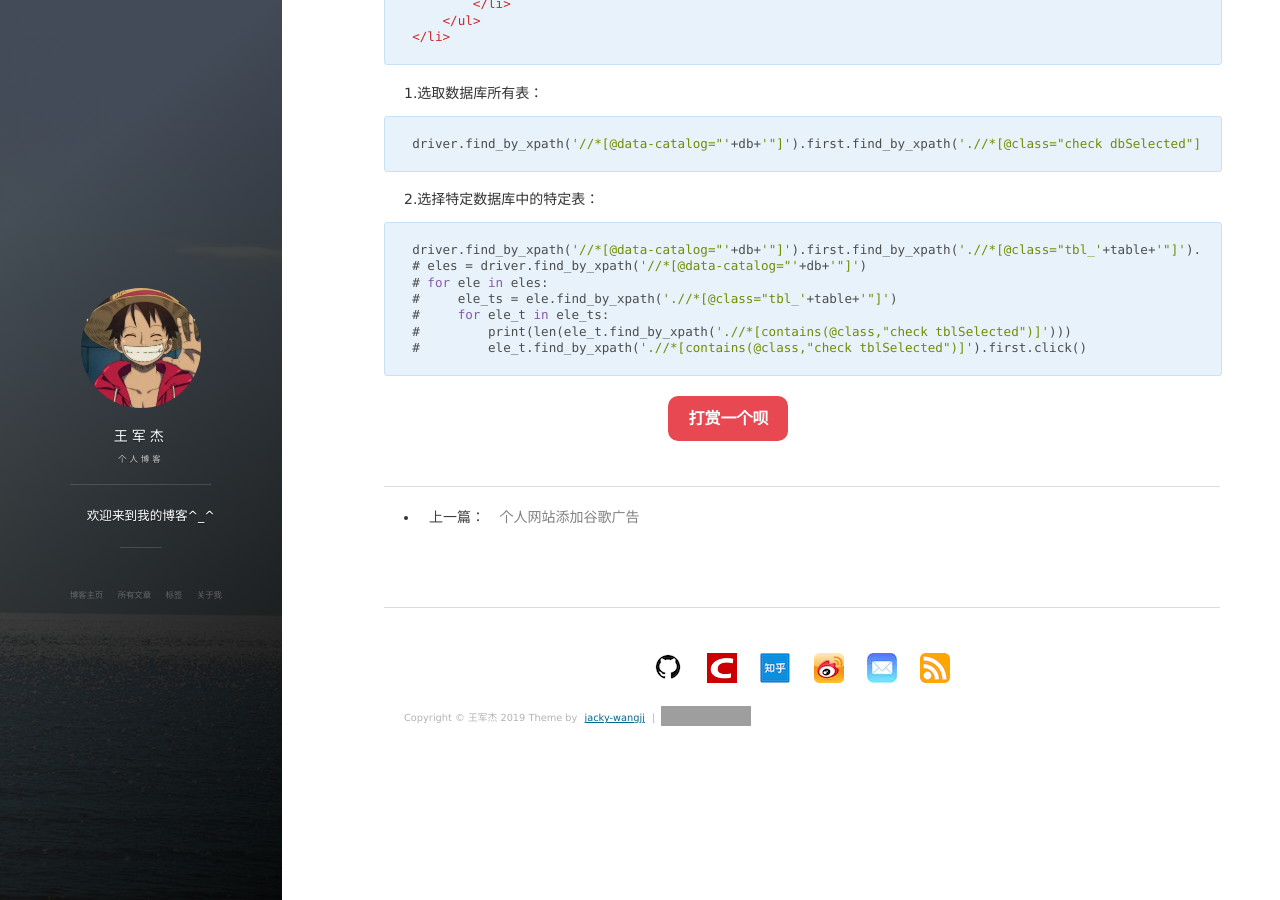
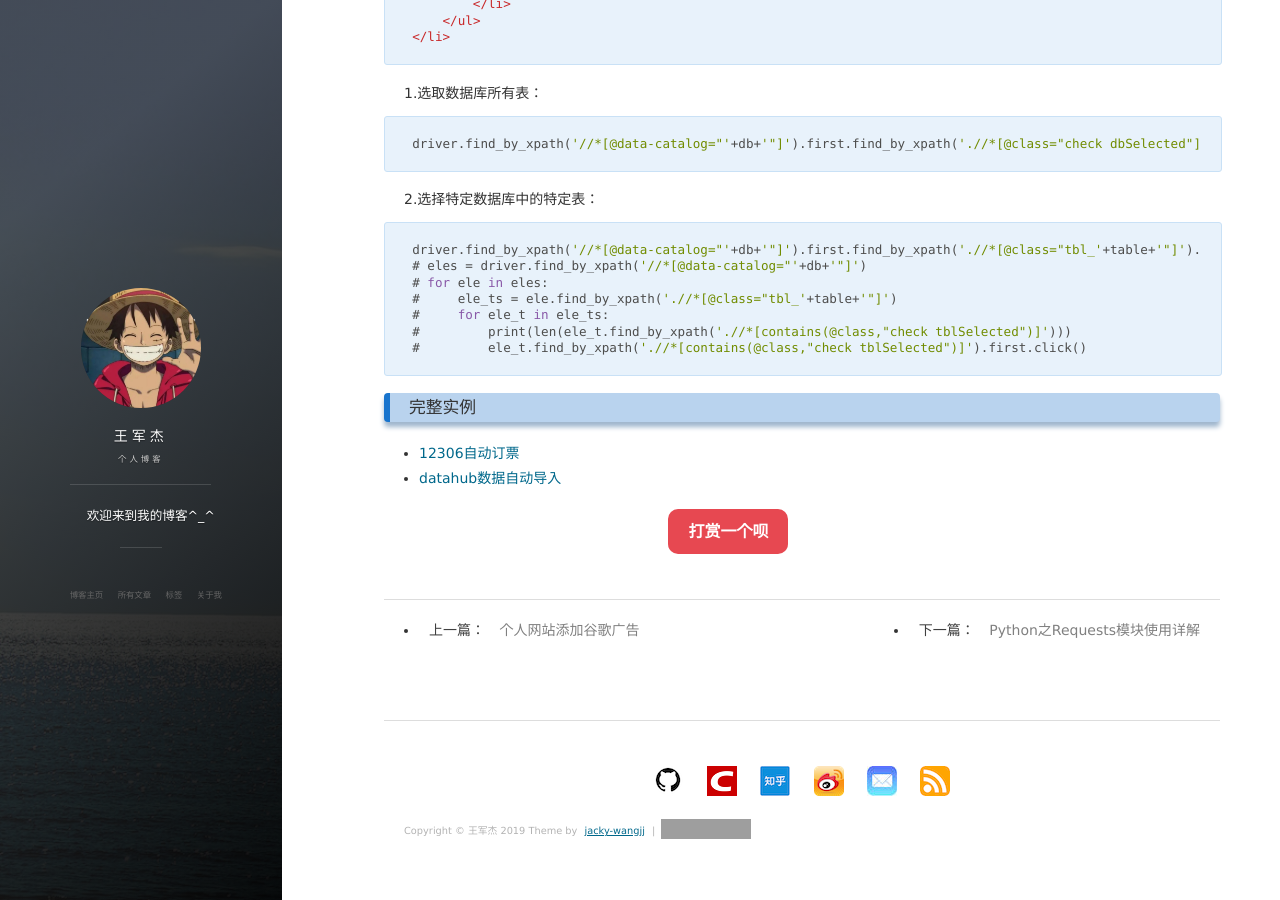
Before and after one commit to jacky-wangjj/jacky-wangjj.github.io, a Jekyll site: the page built from _posts/2019-04-12-Splinter自动化web应用测试工具详解.md, in a window 1280 px wide and 900 px high, scrolled down 2551 px. Built offline with Jekyll 4.4.1, drawn with Linux system fonts in a browser that asks for light colours; nearby versions of some CDN libraries; comment, search, counter and statistics services are not loaded; some of the changed lines change nothing that is shown; grey boxes are pictures that could not be loaded.

Commit message:
blog Python之Requests模块使用详解

````diff
--- a/_posts/2019-04-12-Splinter自动化web应用测试工具详解.md
+++ b/_posts/2019-04-12-Splinter自动化web应用测试工具详解.md
@@ -126,6 +126,7 @@ Splinter中标签查找支持链式查找，及可以使用`driver.find_by_id().
 ```python
 driver.find_by_xpath('//*[@data-catalog="'+db+'"]').first.find_by_xpath('.//*[@class="check dbSelected"]').click()
 ```
+
 2.选择特定数据库中的特定表：
 
 ```python
@@ -137,3 +138,8 @@ driver.find_by_xpath('//*[@data-catalog="'+db+'"]').first.find_by_xpath('.//*[@c
 #         print(len(ele_t.find_by_xpath('.//*[contains(@class,"check tblSelected")]')))
 #         ele_t.find_by_xpath('.//*[contains(@class,"check tblSelected")]').first.click()
 ```
+
+### 完整实例
+
+* [12306自动订票](https://github.com/jacky-wangjj/12306/blob/master/splinterTicket/hackTickets.py)
+* [datahub数据自动导入](https://github.com/jacky-wangjj/PythonUtils/blob/master/datahub/SplinterUtils.py)
--- /dev/null
+++ b/_posts/2019-04-13-Python_Requests_Model_User_Docs.md
@@ -0,0 +1,292 @@
+---
+layout: post
+title: Python之Requests模块使用详解
+date: 2019-04-13
+tags: python
+---
+
+### Requests模块简介
+
+Requests模块是在Python内置模块的基础上进行了高度的封装，主要用来发送HTTP网络请求，可以轻而易举的完成浏览器的任何操作。
+Requests模块比urllib2模块更简洁。
+[官方文档](http://docs.python-requests.org/en/master/)
+[中文文档](http://docs.python-requests.org/zh_CN/latest/)
+[Requests模块源码](https://github.com/kennethreitz/requests)
+
+#### **Requests模块功能特性**
+
+* Keep-Alive & 连接池
+* 国际化域名和 URL
+* 带持久 Cookie 的会话
+* 浏览器式的 SSL 认证
+* 自动内容解码
+* 基本/摘要式的身份认证
+* 优雅的 key/value Cookie
+* 自动解压
+* Unicode 响应体
+* HTTP(S) 代理支持
+* 文件分块上传
+* 流下载
+* 连接超时
+* 分块请求
+* 支持 .netrc
+
+#### **[Requests模块安装](http://docs.python-requests.org/zh_CN/latest/user/install.html)**
+
+可以直接使用python pip进行安装：
+```python
+pip install requests
+```
+
+### [Requests模块快速上手](http://docs.python-requests.org/zh_CN/latest/user/quickstart.html)
+
+#### **导入模块**
+
+```python
+import requests
+```
+####  **定制请求头headers**
+
+```python
+headers = {
+    'Host': 'node16.sleap.com:8089',
+    'Referer': 'http://node16.sleap.com:8089/leapid-admin/view/login.html?cb=http%3A%2F%2Fnode15.sleap.com%3A2017',
+    'User-Agent': 'Mozilla/5.0 (Windows NT 6.1; Win64; x64) AppleWebKit/537.36 (KHTML, like Gecko) Chrome/73.0.3683.86 Safari/537.36'
+}
+r = requests.get(url, headers=headers)
+```
+####  **发送请求**
+
+```python
+r = requests.get('https://api.github.com/events')
+r = requests.post('http://httpbin.org/post', data = {'key':'value'})
+r = requests.put('http://httpbin.org/put', data = {'key':'value'})
+r = requests.delete('http://httpbin.org/delete')
+r = requests.head('http://httpbin.org/get')
+r = requests.options('http://httpbin.org/get')
+```
+其中`r`为`Response`对象，我们可以从这个对象中获取请求返回的信息。
+
+####  **传递URL参数**
+
+例如， httpbin.org/get?key=val。 Requests 允许你使用 params 关键字参数，以一个字符串字典来提供这些参数。
+举例来说，如果你想传递 key1=value1 和 key2=value2 到 httpbin.org/get ，那么你可以使用如下代码：
+```python
+payload = {'key1': 'value1', 'key2': 'value2'}
+r = requests.get("http://httpbin.org/get", params=payload)
+```
+通过打印输出该 URL，你能看到 URL 已被正确编码：
+```python
+>>> print(r.url)
+http://httpbin.org/get?key1=value1&key2=value2&key2=value3
+```
+
+####  **响应内容**
+
+Requests 会自动解码来自服务器的内容。大多数 unicode 字符集都能被无缝地解码。
+```python
+>>> r = requests.get('https://api.github.com/events')
+>>> r.text
+u'[{"repository":{"open_issues":0,"url":"https://github.com/...
+```
+你可以找出 Requests 使用了什么编码，并且能够使用 r.encoding 属性来改变它：
+```python
+>>> r.encoding
+'utf-8'
+>>> r.encoding = 'ISO-8859-1'
+```
+
+####  **JSON响应内容**
+
+Requests 中也有一个内置的 JSON 解码器，助你处理 JSON 数据：
+```python
+>>> r = requests.get('https://api.github.com/events')
+>>> r.json()
+[{u'repository': {u'open_issues': 0, u'url': 'https://github.com/...
+```
+如果 JSON 解码失败， r.json() 就会抛出一个异常。例如，响应内容是 401 (Unauthorized)，尝试访问 r.json() 将会抛出 ValueError: No JSON object could be decoded 异常。
+
+####  **更加复杂的POST请求**
+
+你想要发送一些编码为表单形式的数据——非常像一个 HTML 表单。要实现这个，只需简单地传递一个字典给 data 参数。你的数据字典在发出请求时会自动编码为表单形式：
+```python
+>>> payload = {'key1': 'value1', 'key2': 'value2'}
+>>> r = requests.post("http://httpbin.org/post", data=payload)
+>>> print(r.text)
+{
+  ...
+  "form": {
+    "key2": "value2",
+    "key1": "value1"
+  },
+  ...
+}
+```
+
+#### **响应状态码**
+
+我们可以通过`r.status_code`检测响应状态码：
+```python
+>>> r = requests.get('http://httpbin.org/get')
+>>> r.status_code
+200
+```
+
+#### **响应头**
+
+```python
+>>> r.headers
+{
+    'content-encoding': 'gzip',
+    'transfer-encoding': 'chunked',
+    'connection': 'close',
+    'server': 'nginx/1.0.4',
+    'x-runtime': '148ms',
+    'etag': '"e1ca502697e5c9317743dc078f67693f"',
+    'content-type': 'application/json'
+}
+```
+
+#### **Cookie**
+
+如果某个响应中包含一些 cookie，你可以快速访问它们：
+```python
+>>> url = 'http://example.com/some/cookie/setting/url'
+>>> r = requests.get(url)
+>>> r.cookies['example_cookie_name']
+'example_cookie_value'
+```
+发送得到的cookie到服务器，可以使用`cookie`参数：
+```python
+>>> url = 'http://httpbin.org/cookies'
+>>> cookies = dict(cookies_are='working')
+>>> r = requests.get(url, cookies=cookies)
+>>> r.text
+'{"cookies": {"cookies_are": "working"}}'
+```
+Cookie 的返回对象为 RequestsCookieJar，它的行为和字典类似，但接口更为完整，适合跨域名跨路径使用。你还可以把 Cookie Jar 传到 Requests 中：
+```python
+>>> jar = requests.cookies.RequestsCookieJar()
+>>> jar.set('tasty_cookie', 'yum', domain='httpbin.org', path='/cookies')
+>>> jar.set('gross_cookie', 'blech', domain='httpbin.org', path='/elsewhere')
+>>> url = 'http://httpbin.org/cookies'
+>>> r = requests.get(url, cookies=jar)
+>>> r.text
+'{"cookies": {"tasty_cookie": "yum"}}'
+```
+
+### [高级用法](http://docs.python-requests.org/zh_CN/latest/user/advanced.html)
+
+#### **会话对象**
+
+会话对象让你能够跨请求保持某些参数。它也会在同一个 Session 实例发出的所有请求之间保持 cookie，所以如果你向同一主机发送多个请求，底层的 TCP 连接将会被重用，从而带来显著的性能提升。
+会话对象具有主要的 Requests API 的所有方法。
+跨请求保持一些 cookie:
+```python
+s = requests.Session()
+
+s.get('http://httpbin.org/cookies/set/sessioncookie/123456789')
+r = s.get("http://httpbin.org/cookies")
+
+print(r.text)
+# '{"cookies": {"sessioncookie": "123456789"}}'
+```
+
+#### **请求与响应对象**
+
+任何时候进行了类似`requests.get()`的调用，你都在做两件主要的事情。其一，你在构建一个`Request`对象， 该对象将被发送到某个服务器请求或查询一些资源。
+其二，一旦`requests`得到一个从服务器返回的响应就会产生一个`Response`对象。**该响应对象包含服务器返回的所有信息，也包含你原来创建的`Request`对象。**
+如果想访问服务器返回给我们的响应头部信息，可以这样做：
+```python
+>>> r.headers
+{'content-length': '56170', 'x-content-type-options': 'nosniff', 'x-cache':
+'HIT from cp1006.eqiad.wmnet, MISS from cp1010.eqiad.wmnet', 'content-encoding':
+'gzip', 'age': '3080', 'content-language': 'en', 'vary': 'Accept-Encoding,Cookie',
+'server': 'Apache', 'last-modified': 'Wed, 13 Jun 2012 01:33:50 GMT',
+'connection': 'close', 'cache-control': 'private, s-maxage=0, max-age=0,
+must-revalidate', 'date': 'Thu, 14 Jun 2012 12:59:39 GMT', 'content-type':
+'text/html; charset=UTF-8', 'x-cache-lookup': 'HIT from cp1006.eqiad.wmnet:3128,
+MISS from cp1010.eqiad.wmnet:80'}
+```
+**然而，如果想得到发送到服务器的请求的头部，我们可以简单地访问该请求，然后是该请求的头部：**
+```python
+>>> r.request.headers
+{'Accept-Encoding': 'identity, deflate, compress, gzip',
+'Accept': '*/*', 'User-Agent': 'python-requests/0.13.1'}
+```
+
+### 完整实例
+
+```python
+#!/usr/bin/python
+# -*- coding: utf-8 -*-
+# -------------------------
+# Author:   wangjj17
+# Name:     RequestUtils
+# Date:     2019/4/4
+# -------------------------
+
+import requests
+
+# requests.Session对象可以在多个http请求之间保持变量、公用cookie、保持长连接从而提高性能等。
+session = requests.Session()
+
+headers = {
+    'Host': 'node16.sleap.com:8089',
+    'Referer': 'http://node16.sleap.com:8089/leapid-admin/view/login.html?cb=http%3A%2F%2Fnode15.sleap.com%3A2017',
+    'User-Agent': 'Mozilla/5.0 (Windows NT 6.1; Win64; x64) AppleWebKit/537.36 (KHTML, like Gecko) Chrome/73.0.3683.86 Safari/537.36'
+}
+
+login_url = 'http://node16.sleap.com:8089/leapid-admin/api/v1/login'
+
+def login(login_url, username, passwd):
+    params = {
+        'un': username,
+        'pw': passwd
+    }
+    response = session.post(login_url, params=params, headers= headers)
+    # requests会自动管理cookies,通过requests get或post网页之后，若是第一次访问，在response headers里会有set-cookies字段，
+    print('response headers:',response.headers)
+    # requests会识别这些字段，同时在接下来的get\post中，自动添加这些cookies。
+    # 登录成功之后服务器返回给客户端一个cookie sid，保存在session.cookies中。
+    print('session cookies:',session.cookies)
+    print('result:',response.json()['result'])
+    print('data:',response.json()['data'])
+
+create_user_url = 'http://node16.sleap.com:8089/leapid-admin/p/api/v1/leapid/'
+def create_user(username, password, roleType, realname, email, phone, state):
+    if roleType == 'admin':
+        role = 'leapid.admin'
+    elif roleType == 'pm':
+        role = 'leapid.pm,sql,proc,dhub'
+    elif roleType == 'member':
+        role = 'leapid.member,sql,proc,dhub'
+    params = {
+        'username': username,
+        'password': password,
+        'roles': role,
+        'realname': realname,
+        'email': email,
+        'phone': phone,
+        'state': state,
+        'department': '',
+        'address': '',
+        'remark': ''
+    }
+    response = session.post(create_user_url, params=params, headers=headers)
+    print('response headers:', response.headers)
+    print('session cookies:', session.cookies)
+    print('result:',response.json()['result'])
+    print('data:',response.json()['data'])
+
+if __name__ == "__main__":
+    login(login_url, 'leapadmin', 'leapadmin')
+    username = 'test5'
+    password = '123456'
+    roleType = 'member'
+    realname = 'test'
+    email = ''
+    phone = ''
+    state = 0
+    create_user(username,password,roleType,realname,email,phone,state)
+```
````
